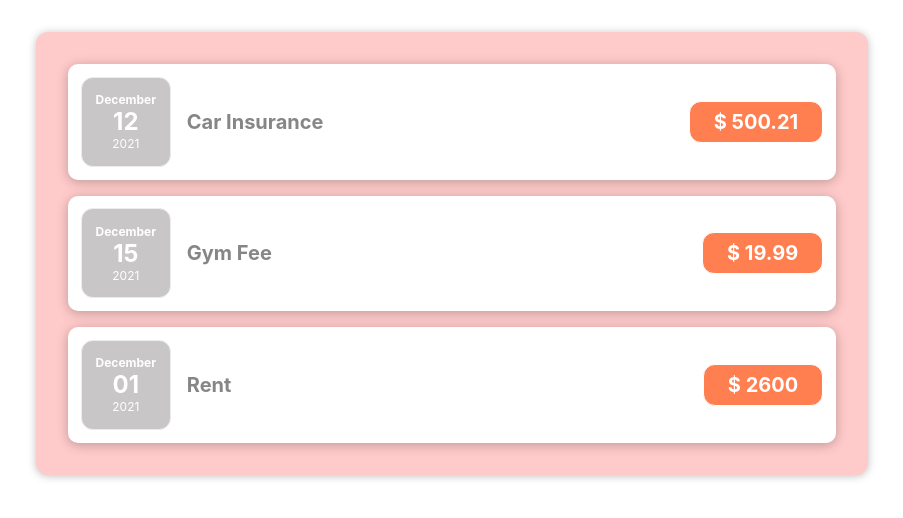
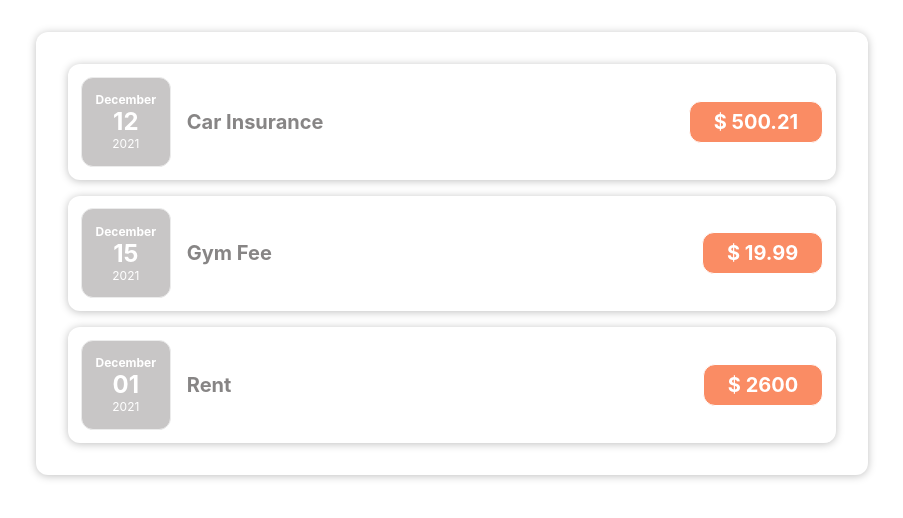
Before and after one commit to ngillca/expense-tracker, a React (Create React App) app: page / in a window 1280 px wide. Shown: the top 518 px of the page, without its empty margins (188-1091 px from the left). Built offline with nearby package versions, Linux system fonts and the light colour scheme.

Commit message:
Add UI subfolder for more specific designs

```diff
--- a/src/App.js
+++ b/src/App.js
@@ -1,7 +1,6 @@
 import React from 'react'
-import ExpenseItem from './components/ExpenseItem'
 import './index.css'
-import Expenses from './components/Expenses'
+import Expenses from './components/Expenses/Expenses'
 
 export default function App() {
 
@@ -27,7 +26,7 @@
   ]
 
   return (
-    <Expenses expenses={expenses}/>
+    <Expenses items={expenses}/>
 
   )
 }
--- a/src/components/Expenses.css
+++ /dev/null
@@ -1,9 +0,0 @@
-.expenses {
-    padding: 1rem;
-    background-color: rgb(255, 202, 202);
-    margin: 2rem auto;
-    width: 50rem;
-    max-width: 95%;
-    border-radius: 12px;
-    box-shadow: 0 1px 8px rgba(0, 0, 0, 0.25);
-  }
--- a/src/components/Expenses.js
+++ /dev/null
@@ -1,31 +0,0 @@
-import React from 'react'
-import './Expenses.css'
-import './ExpenseItem.css'
-import ExpenseItem from './ExpenseItem'
-
-export default function Expenses(props) {
-    return (
-        <>
-    <div className="expenses">
-      <ExpenseItem
-      title={props.expenses[0].title}
-      amount={props.expenses[0].amount}
-      date={props.expenses[0].date}
-      item={props.expenses[0]} />
-
-      <ExpenseItem
-      title={props.expenses[1].title}
-      amount={props.expenses[1].amount}
-      date={props.expenses[1].date}
-      item={props.expenses[1]} />
-
-      <ExpenseItem
-      title={props.expenses[2].title}
-      amount={props.expenses[2].amount}
-      date={props.expenses[2].date}
-      item={props.expenses[2]} />
-
-    </div>
-        </>
-    )
-}
--- a/src/components/ExpenseItem.css
+++ b/src/components/Expenses/ExpenseItem.css
@@ -2,10 +2,8 @@
     display: flex;
     justify-content: space-between;
     align-items: center;
-    box-shadow: 0 2px 12px rgba(0, 0, 0, 0.25);
     padding: 0.8rem;
     margin: 1rem;
-    border-radius: 10px;
     background-color: white;
     color: rgb(135, 133, 133);
 
@@ -31,7 +29,7 @@
   .expense-item__price {
     font-size: 1rem;
     font-weight: bold;
-    background-color: coral;
+    background-color: rgb(250, 140, 100);
     border: 1px solid white;
     padding: 0.5rem;
     border-radius: 12px;
--- a/src/components/ExpenseItem.js
+++ b/src/components/Expenses/ExpenseItem.js
@@ -1,18 +1,18 @@
 import React from 'react'
 import './ExpenseItem.css'
 import ExpenseDate from './ExpenseDate'
-import Expenses from './Expenses'
+import Card from '../UI/Card'
 
 export default function ExpenseItem(props) {
     return (
         <>
-        <div className="expense-item">
+        <Card className="expense-item">
             <ExpenseDate date={props.date} />
         <div className="expense-item__description">
             <h2>{ props.title }</h2>
             <div className="expense-item__price">$ { props.amount }</div>
         </div>
-        </div>
+        </Card>
         </>
     )
 }
--- /dev/null
+++ b/src/components/Expenses/Expenses.css
@@ -0,0 +1,7 @@
+.expenses {
+    padding: 1rem;
+    background-color: rgb(255, 255, 255);
+    margin: 2rem auto;
+    width: 50rem;
+    max-width: 95%;
+}
--- /dev/null
+++ b/src/components/Expenses/Expenses.js
@@ -0,0 +1,32 @@
+import React from 'react'
+import './Expenses.css'
+import './ExpenseItem.css'
+import ExpenseItem from './ExpenseItem'
+import Card from '../UI/Card'
+
+export default function Expenses(props) {
+    return (
+        <>
+    <Card className="expenses">
+      <ExpenseItem
+      title={props.items[0].title}
+      amount={props.items[0].amount}
+      date={props.items[0].date}
+      item={props.items[0]} />
+
+      <ExpenseItem
+      title={props.items[1].title}
+      amount={props.items[1].amount}
+      date={props.items[1].date}
+      item={props.items[1]} />
+
+      <ExpenseItem
+      title={props.items[2].title}
+      amount={props.items[2].amount}
+      date={props.items[2].date}
+      item={props.items[2]} />
+
+    </Card>
+        </>
+    )
+}
--- /dev/null
+++ b/src/components/UI/Card.css
@@ -0,0 +1,4 @@
+.card {
+    border-radius: 12px;
+    box-shadow: 0 1px 8px rgba(0, 0, 0, 0.25);
+}
--- /dev/null
+++ b/src/components/UI/Card.js
@@ -0,0 +1,11 @@
+import React from 'react'
+import './Card.css'
+
+export default function Card(props) {
+    const classes = 'card ' + props.className
+    return (
+        <div className={classes}>
+            { props.children}
+        </div>
+    )
+}
```
Also changed, not shown: src/components/Expenses/ExpenseDate.css (renamed from src/components/ExpenseDate.css), src/components/Expenses/ExpenseDate.js (renamed from src/components/ExpenseDate.js).
